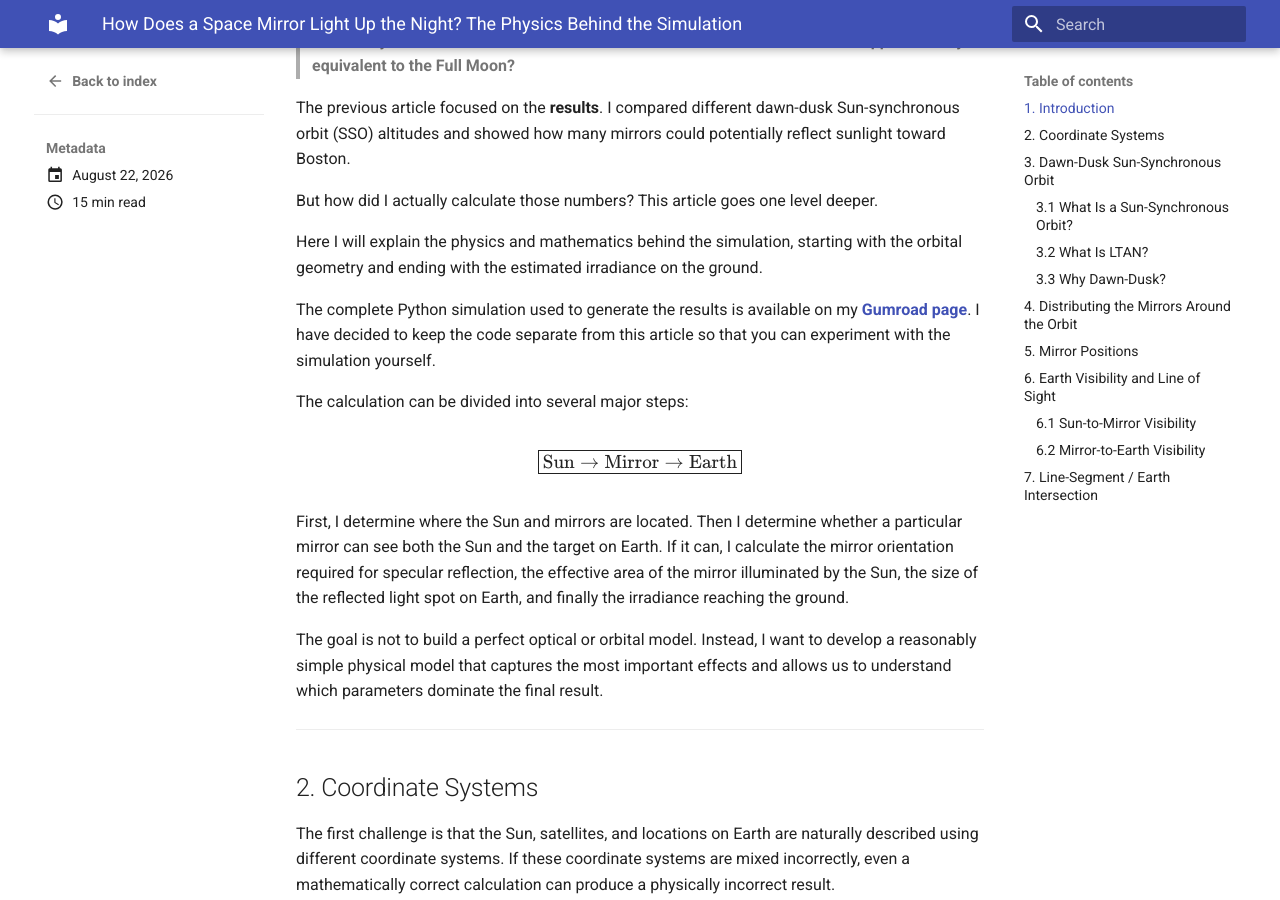
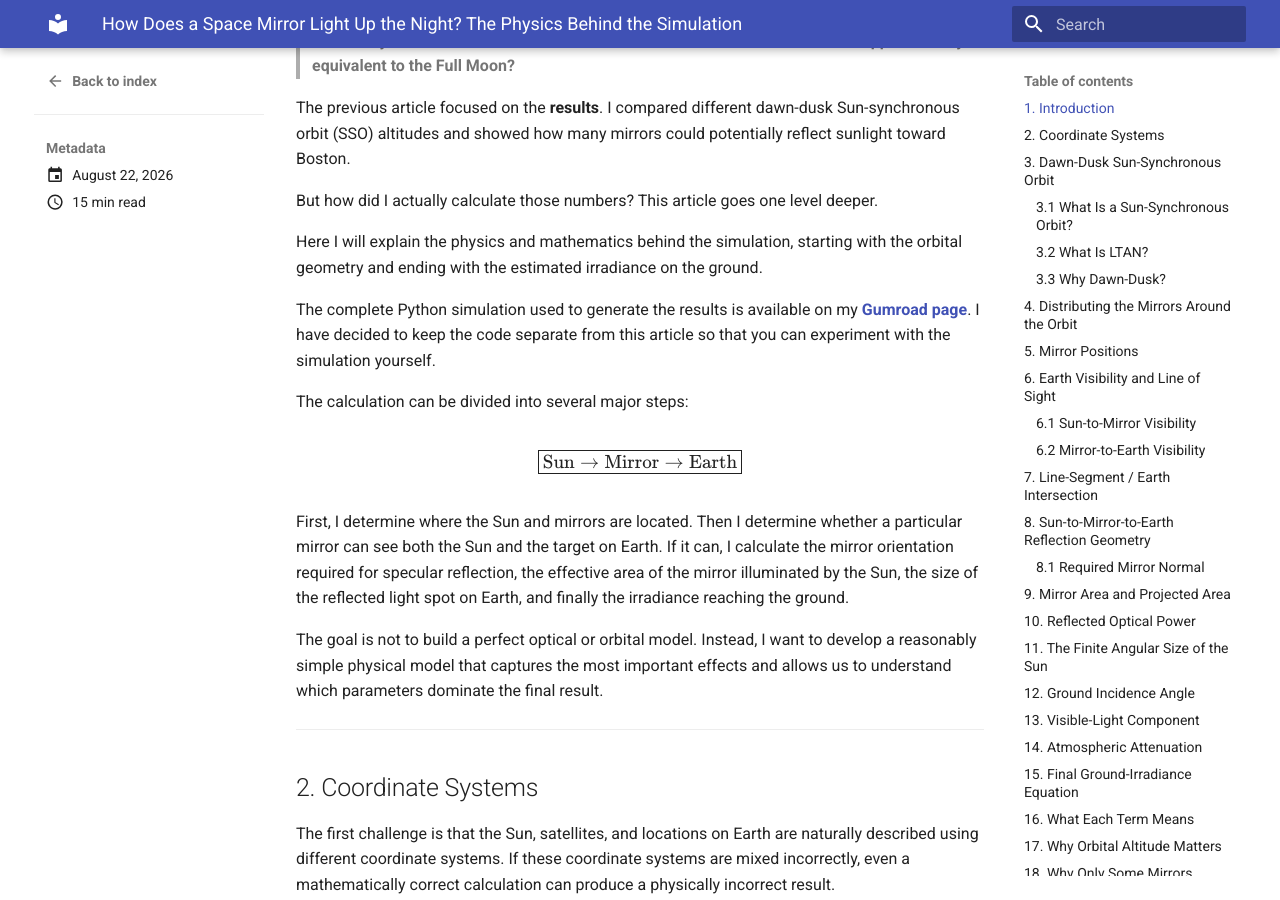
Before and after one commit to Optical-Intelligence/home, an MkDocs documentation site: the page built from docs/blog/posts/blog002-detailed-calculation.md, in a window 1280 px wide and 900 px high, scrolled down 334 px. Built offline with MkDocs 1.6.1 and Material for MkDocs 9.7.7, drawn with Linux system fonts in a browser that asks for light colours.

Commit message:
Blog002 corrected subtitle level

```diff
--- a/docs/blog/posts/blog002-detailed-calculation.md
+++ b/docs/blog/posts/blog002-detailed-calculation.md
@@ -476,7 +476,7 @@
 
 ---
 
-# 8. Sun-to-Mirror-to-Earth Reflection Geometry
+## 8. Sun-to-Mirror-to-Earth Reflection Geometry
 
 ![Sun-to-Mirror-to-Earth Reflection Geometry](images/blog002_figure2.png)
 
@@ -549,7 +549,7 @@
 
 ---
 
-## 8.1 Required Mirror Normal
+### 8.1 Required Mirror Normal
 
 For an ideal flat mirror undergoing specular reflection, the surface normal bisects the angle between the incoming and outgoing directions.
 
@@ -600,7 +600,7 @@
 
 ---
 
-# 9. Mirror Area and Projected Area
+## 9. Mirror Area and Projected Area
 
 Suppose each mirror is a square with side length $L$.
 
@@ -674,7 +674,7 @@
 
 ---
 
-# 10. Reflected Optical Power
+## 10. Reflected Optical Power
 
 Let the mirror reflectivity be $\rho$.
 
@@ -706,7 +706,7 @@
 
 ---
 
-# 11. The Finite Angular Size of the Sun
+## 11. The Finite Angular Size of the Sun
 
 The sun light coming to Earth is not perfeclty parrellel and has an angular divergence of approximately
 
@@ -805,7 +805,7 @@
 
 ---
 
-# 12. Ground Incidence Angle
+## 12. Ground Incidence Angle
 
 The reflected light does not necessarily hit Earth's surface perpendicular to the ground.
 
@@ -859,7 +859,7 @@
 
 ---
 
-# 13. Visible-Light Component
+## 13. Visible-Light Component
 
 ![Solar_spectrum](images/blog002_figure3.png)
 
@@ -896,7 +896,7 @@
 
 ---
 
-# 14. Atmospheric Attenuation
+## 14. Atmospheric Attenuation
 
 The reflected irradiance calculated above represents the illumination before accounting for atmospheric losses.
 
@@ -935,7 +935,7 @@
 
 ---
 
-# 15. Final Ground-Irradiance Equation
+## 15. Final Ground-Irradiance Equation
 
 We can now combine the optical and geometric calculations.
 
@@ -1049,7 +1049,7 @@
 
 ---
 
-# 16. What Each Term Means
+## 16. What Each Term Means
 
 The equation looks complicated, but every term has a straightforward physical meaning:
 
@@ -1116,7 +1116,7 @@
 
 ---
 
-# 17. Why Orbital Altitude Matters
+## 17. Why Orbital Altitude Matters
 
 Orbital altitude affects several parts of the calculation simultaneously.
 
@@ -1142,7 +1142,7 @@
 
 ---
 
-# 18. Why Only Some Mirrors Contribute
+## 18. Why Only Some Mirrors Contribute
 
 This is one of the most important results of the simulation.
 
@@ -1215,7 +1215,7 @@
 
 ---
 
-# 19. Comparing the Result with Full-Moon Illumination
+## 19. Comparing the Result with Full-Moon Illumination
 
 Once the total reflected irradiance has been calculated, it can be compared with a reference full-Moon irradiance.
 
@@ -1263,7 +1263,7 @@
 
 ---
 
-# 20. Limitations of the Model
+## 20. Limitations of the Model
 
 The model described above is intentionally simplified.
 
@@ -1326,7 +1326,7 @@
 
 ---
 
-# 21. What the Simulation Really Tells Us
+## 21. What the Simulation Really Tells Us
 
 The most important lesson from this calculation is that the problem is much more complicated than
 
@@ -1370,7 +1370,7 @@
 
 ---
 
-# 22. Conclusion
+## 22. Conclusion
 
 The goal of this simulation was not simply to calculate how much sunlight an 18-meter mirror can reflect.
 
```
